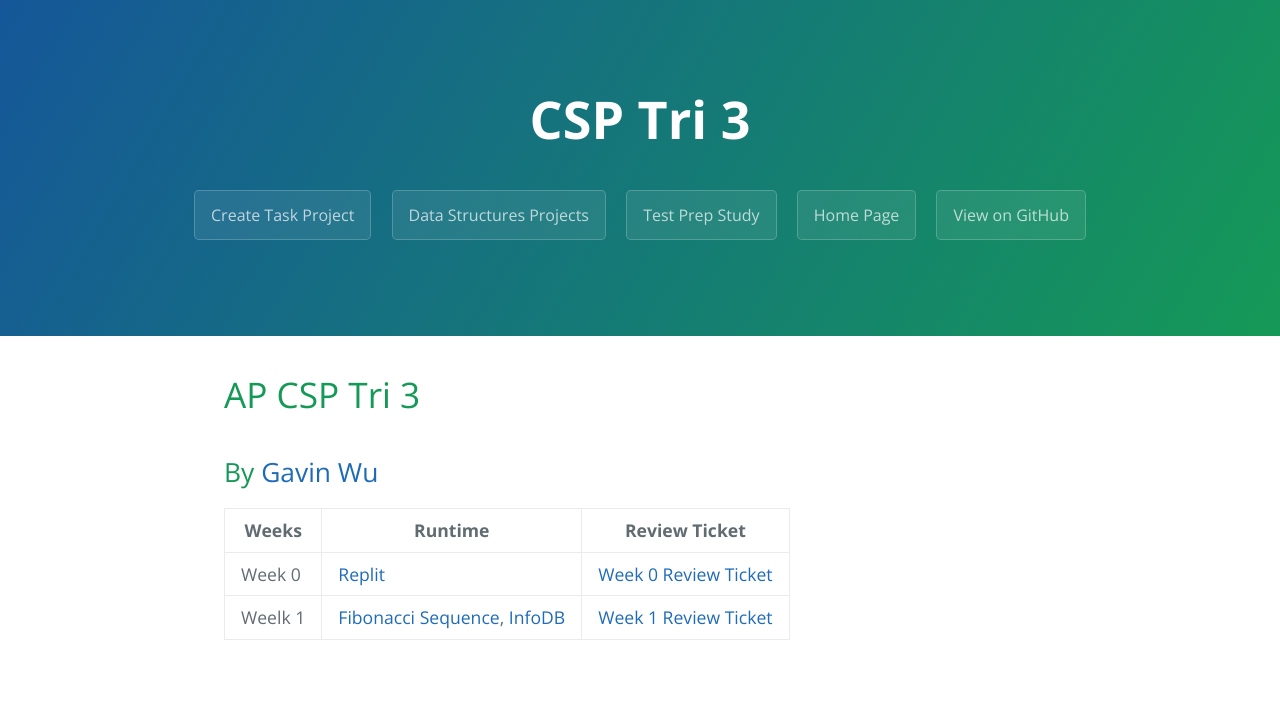
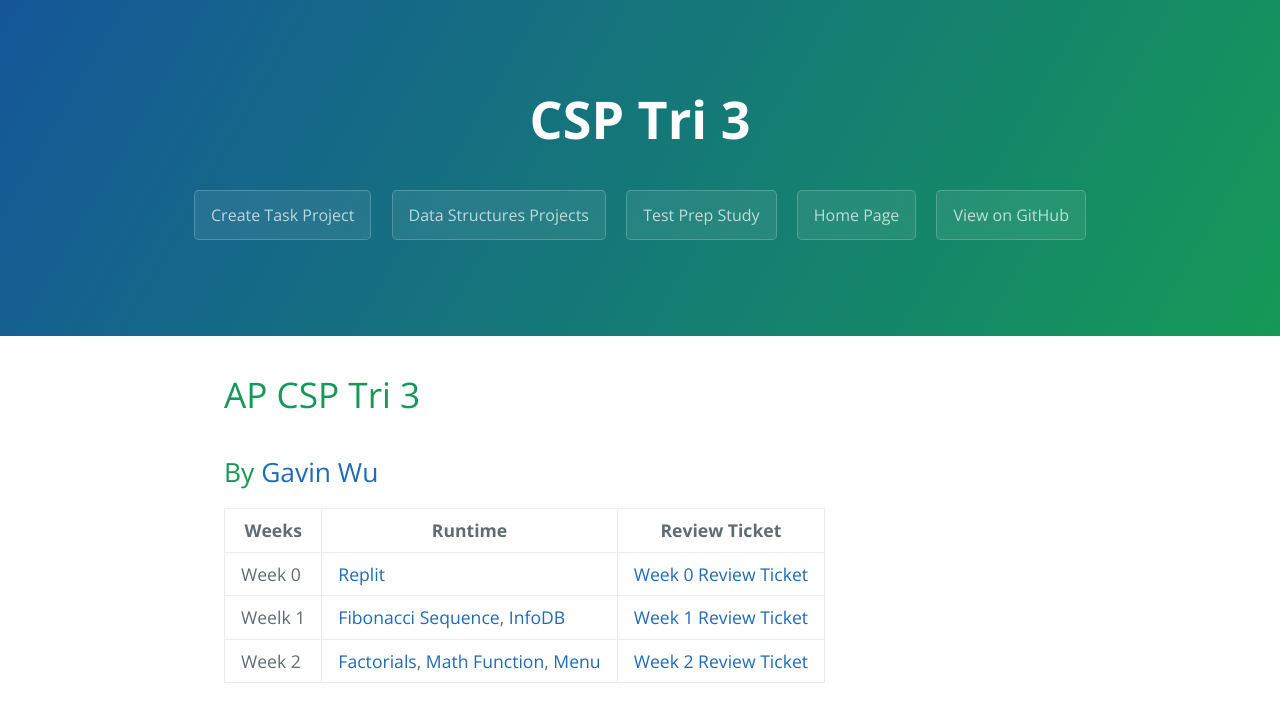
Before and after one commit to GavinYWu/Gavin, a Jekyll site: the page built from index.md, in a window 1280 px wide. Shown: the top 722 px of the page. Built offline with Jekyll 4.4.1, drawn with Linux system fonts in a browser that asks for light colours.

Commit message:
Update index.md

```diff
--- a/index.md
+++ b/index.md
@@ -12,3 +12,4 @@ filename: index
 | - | - | - |
 |Week 0|[Replit](https://replit.com/@GavinWu3/Gavin-2#)|[Week 0 Review Ticket](https://github.com/GavinYWu/Gavin/issues/1)|
 |Weelk 1|[Fibonacci Sequence](https://replit.com/@GavinWu3/Gavin-1#week1/fibonacci.py), [InfoDB](https://replit.com/@GavinWu3/Gavin-1#week1/infodb.py)|[Week 1 Review Ticket](https://github.com/GavinYWu/Gavin/issues/2)|
+|Week 2|[Factorials](https://replit.com/@GavinWu3/Gavin#week2/factorial.py), [Math Function](https://replit.com/@GavinWu3/Gavin#week2/prime.py), [Menu](https://replit.com/@GavinWu3/Gavin#menu.py)|[Week 2 Review Ticket](https://github.com/GavinYWu/Gavin/issues/3)|
```
